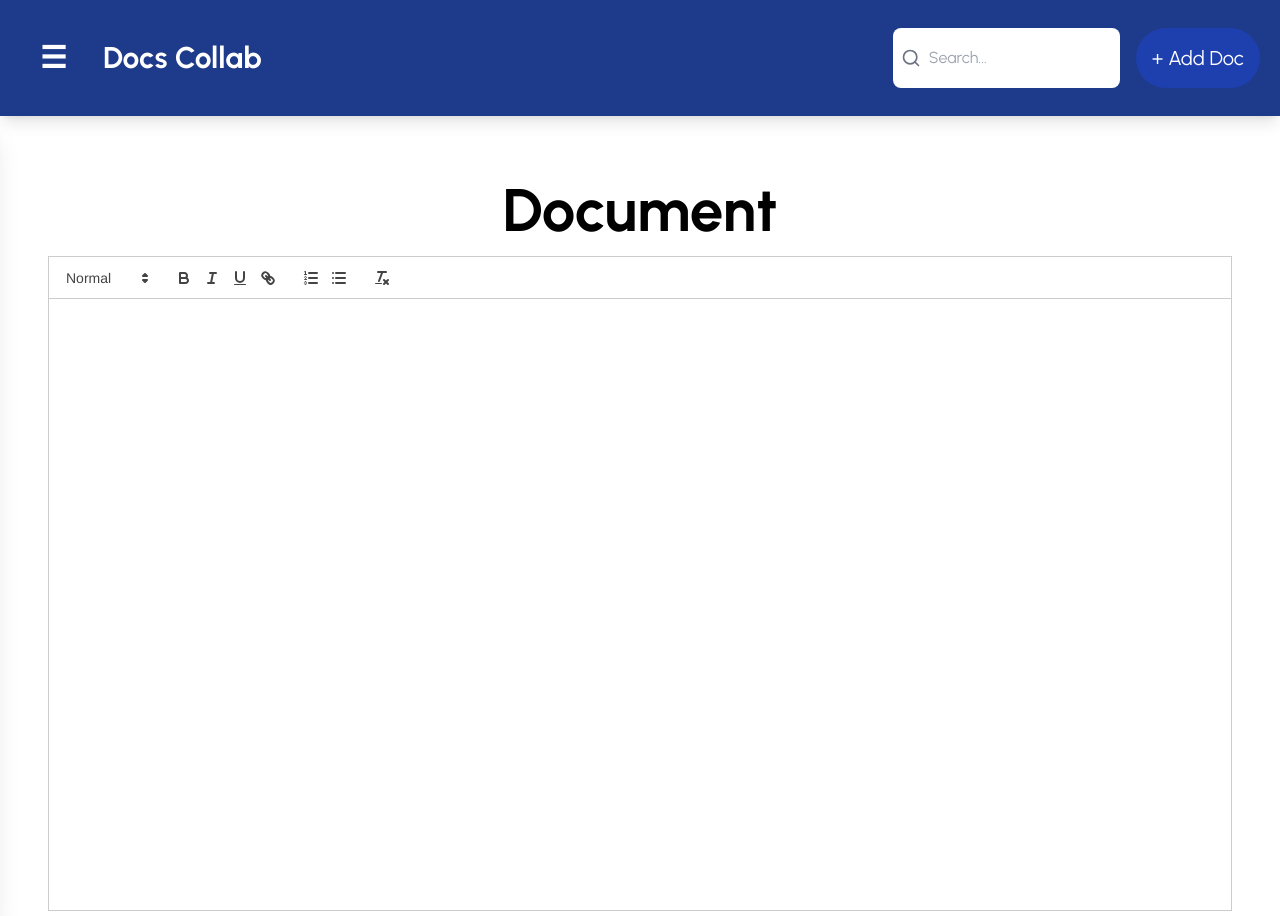
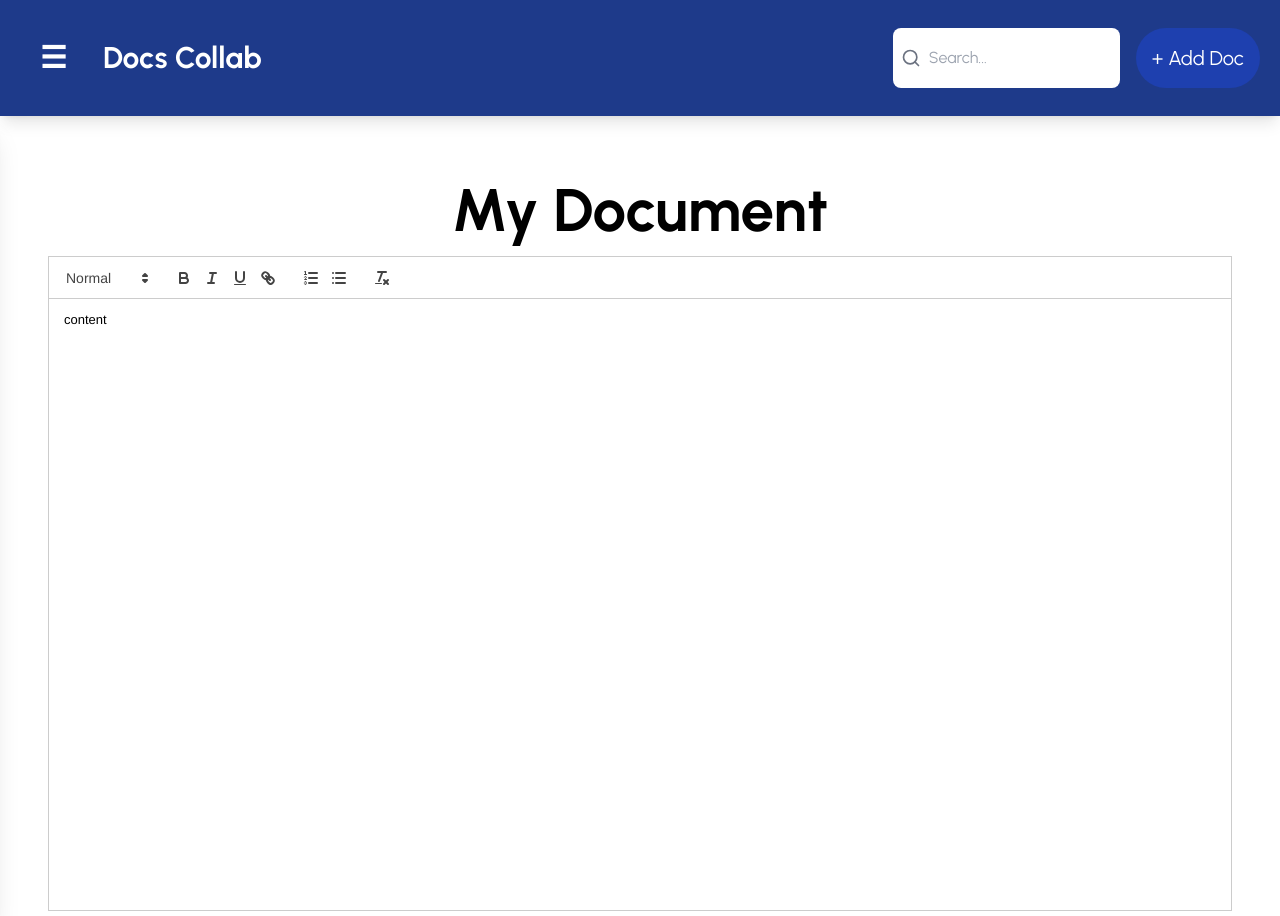
Before and after one commit to CTZNpk/docsCollab, a React (Vite) app in the folder frontend/: page / in a window 1280 px wide. Built offline with nearby package versions, Linux system fonts and the light colour scheme; no server answers.

Commit message:
Added document Store

```diff
--- a/frontend/src/components/DocumentEditor.jsx
+++ b/frontend/src/components/DocumentEditor.jsx
@@ -2,15 +2,30 @@ import React, { useState, useEffect } from "react";
 import ReactQuill from "react-quill";
 import "react-quill/dist/quill.snow.css";
 import useSocket from "../hooks/useSocket";
+import documentStore from "../store/documentStore";
 
 function DocumentEditor() {
   const [value, setValue] = useState("");
   // const { socket, sendMessage } = useSocket();
+  const {
+    // documentId,
+    content,
+    title,
+    setContent,
+    // version,
+    // number_of_collaborators
+  } = documentStore();
+
+  useEffect(() => {
+    setValue(content);
+  }, [content]);
 
   const handleChange = (content, delta, source, editor) => {
-    // sendMessage(content);
+    setContent(content);
     setValue(content);
   };
+
+
 
   // useEffect(() => {
   //   if (!socket) return;
@@ -25,7 +40,7 @@ function DocumentEditor() {
 
   return (
     <div className="p-12 h-screen w-screen flex flex-col ">
-      <h1 className="text-center text-6xl p-4 font-bold">Document </h1>
+      <h1 className="text-center text-6xl p-4 font-bold">{title}</h1>
       <ReactQuill
         value={value}
         onChange={handleChange}
--- a/frontend/src/components/Drawer.jsx
+++ b/frontend/src/components/Drawer.jsx
@@ -19,7 +19,6 @@ export default function Drawer({ isOpen }) {
   }, []);
 
   const handleClick = (docId) => {
-    console.log(docId)
     getDocFromId(docId);
   }
 
--- a/frontend/src/hooks/useDocs.js
+++ b/frontend/src/hooks/useDocs.js
@@ -1,4 +1,5 @@
 import { createDocument, getDocumentFromId, getMyDocuments } from "../api/documentService";
+import documentStore from "../store/documentStore";
 
 const useDocs = () => {
   const getDocs = async () => {
@@ -22,9 +23,9 @@ const useDocs = () => {
 
   const getDocFromId = async (docId) => {
     try {
-      const data = await getDocumentFromId(docId);
-      console.log(data)
-      return data
+      const document = await getDocumentFromId(docId);
+      const setDocument = documentStore.getState().setDocument;
+      setDocument(document);
     } catch (e) {
       console.log(e);
     }
--- /dev/null
+++ b/frontend/src/store/documentStore.jsx
@@ -0,0 +1,21 @@
+import { create } from "zustand";
+
+const documentStore = create((set) => ({
+  documentId: null,
+  content: "content",
+  title: "My Document",
+  version: 0,
+  number_of_collaborators: 0,
+
+  setDocument: (document) => set({
+    content: document.content, title: document.title,
+    version: document.versions, documentId: document.id, number_of_collaborators: document.number_of_collaborators
+  }),
+
+  setContent: (newContent) => set({ content: newContent }),
+
+  incrementVersion: () => set((state) => ({ version: state.version + 1 })),
+
+}));
+
+export default documentStore;
```
Also changed, not shown: 1 other file (tests, documents, lock files or other folders).
